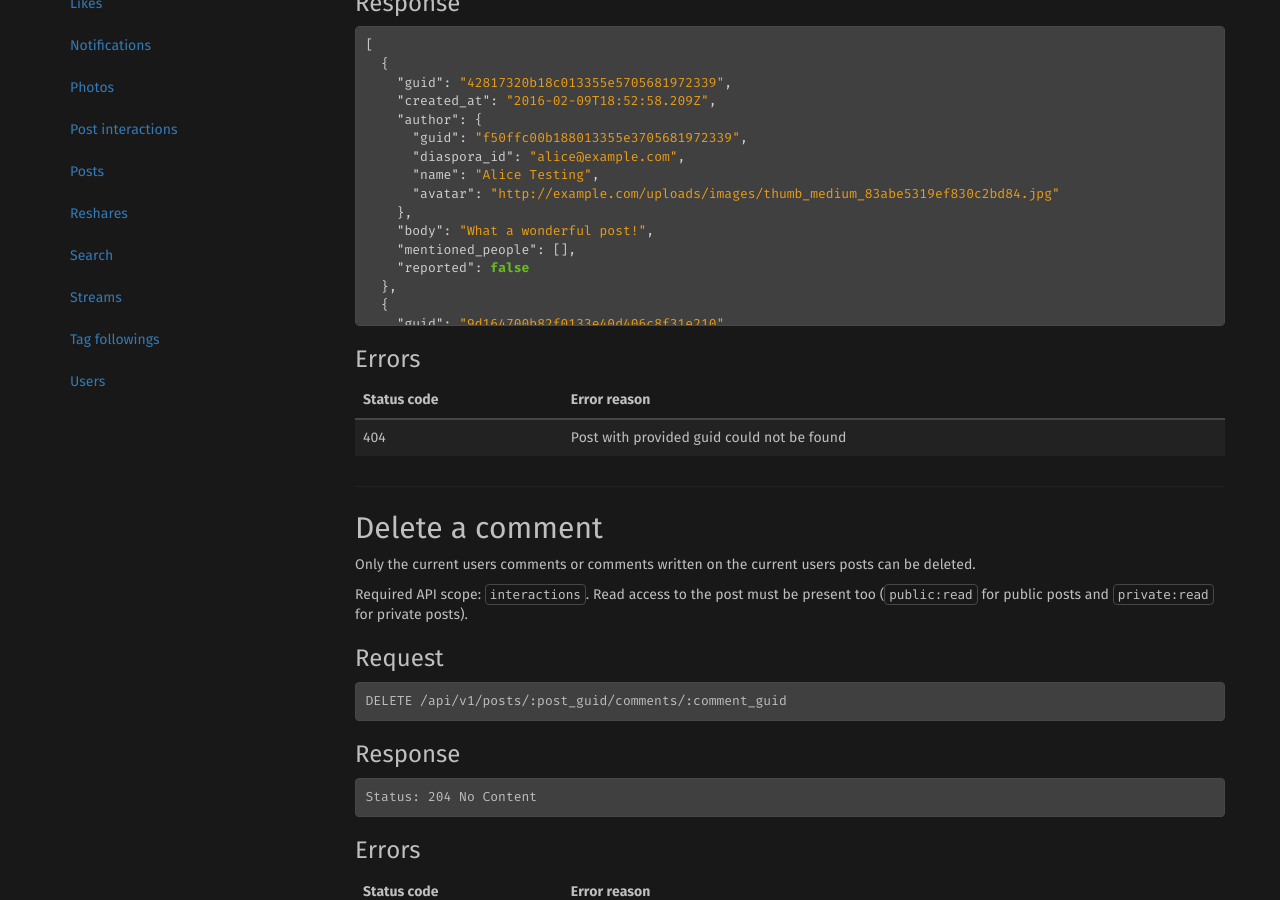
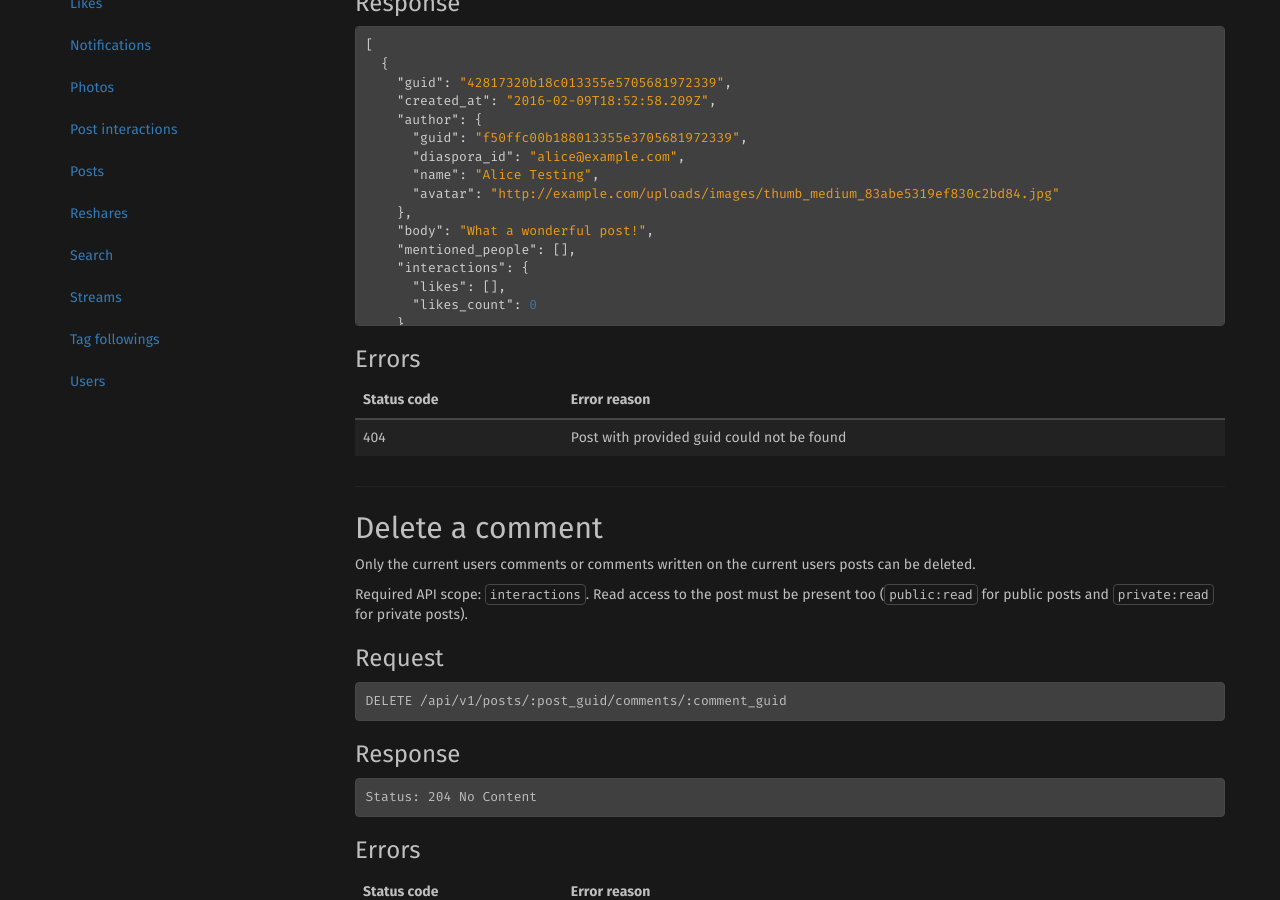
Before and after one commit to diaspora/api-documentation, a Jekyll site: the page built from _routes/comments.md, in a window 1280 px wide and 900 px high, scrolled down 497 px. Built offline with Jekyll 4.4.1, drawn with Linux system fonts in a browser that asks for light colours.

Commit message:
Added Interactions to likes

```diff
--- a/_routes/comments.md
+++ b/_routes/comments.md
@@ -29,6 +29,10 @@ GET /api/v1/posts/:post_guid/comments
     },
     "body": "What a wonderful post!",
     "mentioned_people": [],
+    "interactions": {
+      "likes": [],
+      "likes_count": 0
+    }
     "reported": false
   },
   {
@@ -49,6 +53,23 @@ GET /api/v1/posts/:post_guid/comments
         "avatar": "http://example.com/uploads/images/thumb_medium_83abe5319ef830c2bd84.jpg"
       },
     ],
+    "interactions": {
+      "likes": [
+        {
+          "id": 93,
+          "guid": "581caae04ec90139164a2cde48001122",
+          "author": {
+            "id": 7,
+            "guid": "158d9e304884013914942cde48001122",
+            "name": "Melory",
+            "diaspora_id": "melory@example.com",
+            "avatar": "http://example.com/uploads/images/thumb_medium_83abe5319ef830c2bd84.jpg"
+          },
+          "created_at": "2021-02-11T19:00:34.652Z"
+        }
+      ],
+      "likes_count":  1
+    },
     "reported": false
   }
 ]
```
